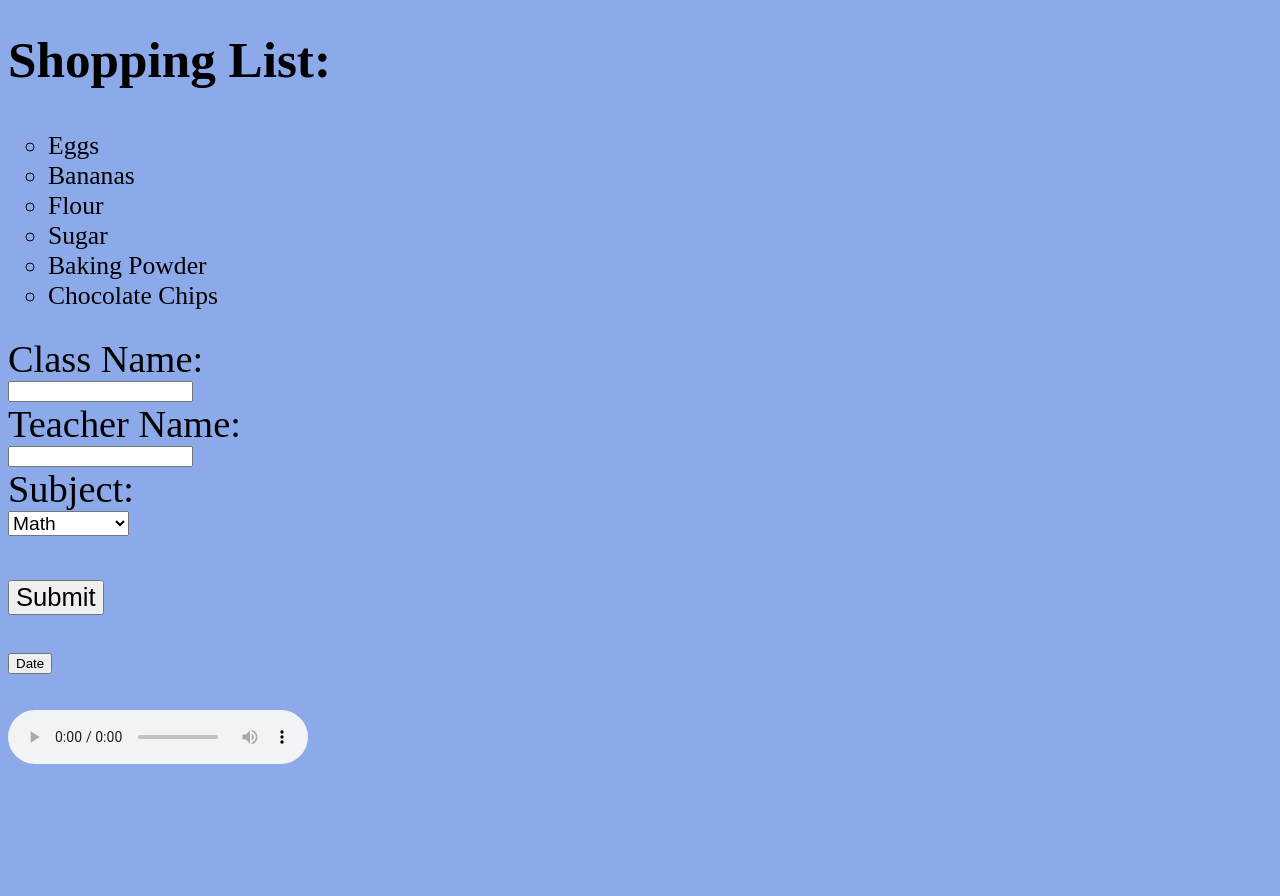
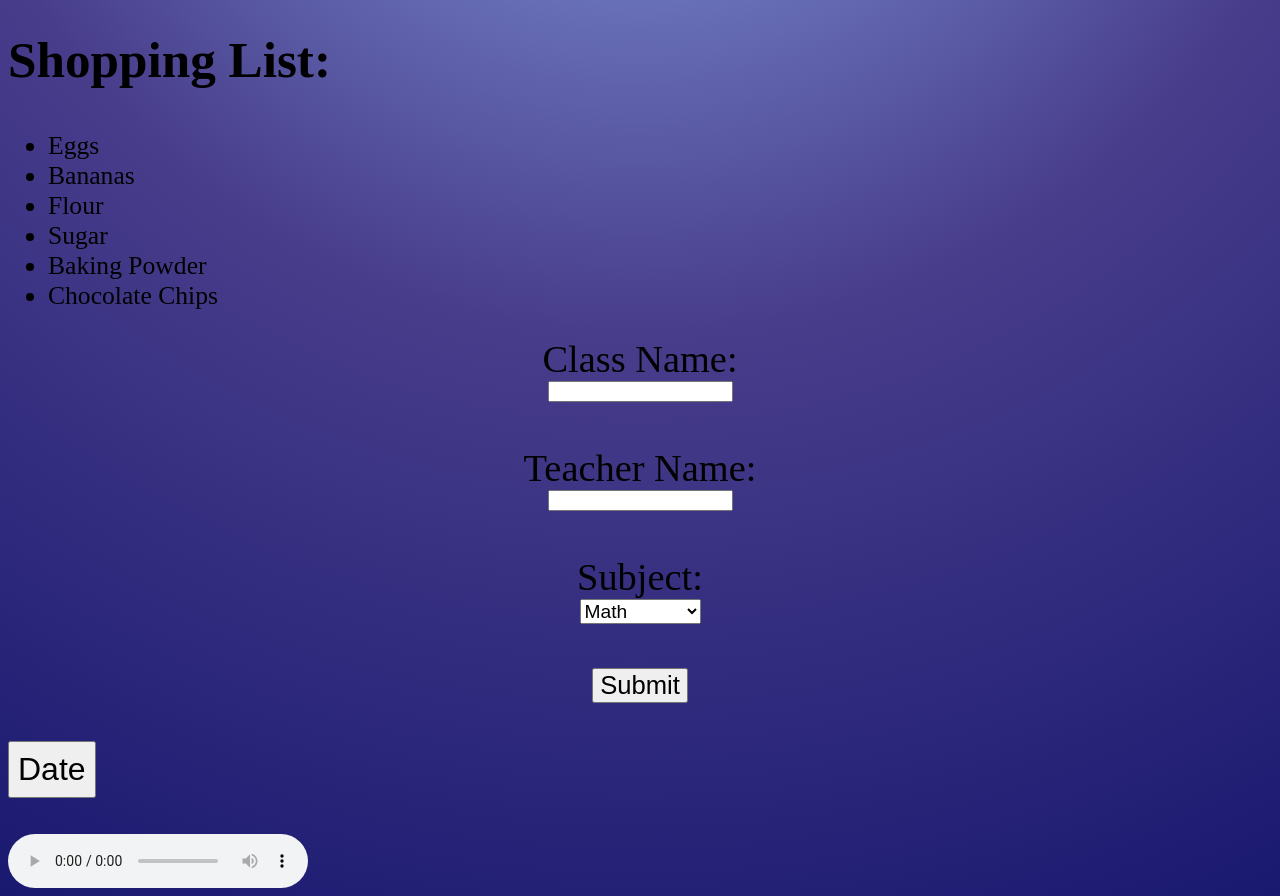
Before and after one commit to NikitaB2027/Learning-HTML, a plain HTML site: page Index.html in a window 1280 px wide. Shown: the part 1660-2556 px from the top of the page. Before the commit the page ends 2432 px from the top, so only its background shows below. Drawn offline with Linux system fonts and the light colour scheme.

Commit message:
Gradient background

```diff
--- a/Index.html
+++ b/Index.html
@@ -2,14 +2,14 @@
 <head>
     <meta name="viewport" content="width=device-width, initial-scale=1.0">
     <title>Learning HTML</title>
-    <link rel="stylesheet" href="styles.css">
+    <link rel="stylesheet" href="styles.css" >
      <link rel="icon" type="dino/png" href="dino.png">
 </head>
 
 <style>
     p {color: azure;}
 </style>
-<body style="background-color:rgb(140, 170, 233)">
+<body>
     <h1 style="font-size:10vw;color:aliceblue">My First HTML Page</h1>
     <p style="font-size:6vw">By: Nikita Baruah</p>
     <a style="font-size:3vw;" href="https://en.wikipedia.org/wiki/Dinosaur">Wikipedia page on dinosaurs!</a>
@@ -44,7 +44,7 @@
     </table>
 
      <h2 style="font-size:4vw;">Shopping List:</h2>
-     <ul style="list-style-type:circle; font-size:2vw;">
+     <ul style="font-size:2vw;">
         <li>Eggs</li>
         <li>Bananas</li>
         <li>Flour</li>
@@ -53,11 +53,11 @@
         <li>Chocolate Chips</li>
      </ul>
 
-     <form action="/action_page.php" target="_blank" method="get" style="font-size:3vw;">
+     <form action="/action_page.php" target="_blank" method="get" style="font-size:3vw; text-align:center;">
         <label for="cname">Class Name:</label><br>
-        <input type="text" id="cname" name="cname"><br>
+        <input type="text" id="cname" name="cname"><br><br>
         <label for="tname">Teacher Name:</label><br>
-        <input type="text" id="tname" name="tname"><br>
+        <input type="text" id="tname" name="tname"><br><br>
         <label for="sname">Subject:</label><br>
         <select id="sname" name="sname" style="font-size:1.5vw;">
             <option value="Math">Math</option>
@@ -70,7 +70,7 @@
         <input type="submit" value="Submit" style="font-size:2vw;">
      </form>
 
-     <button type="button" onclick="alert(new Date())">Date</button><br><br><br>
+     <button type="button" onclick="alert(new Date())" style="font-size:200%; text-align:center; padding: 8;">Date</button><br><br><br>
 
      <audio controls autoplay loop>
         <source src="Back To Me.mp3" type="audio/mp3">
--- a/styles.css
+++ b/styles.css
@@ -4,10 +4,14 @@ h1{
     margin-top: 70px;
 }
 
+body{
+     background: radial-gradient(circle, rgb(140, 170, 233), darkslateblue, midnightblue);
+}
 p{
     font-family: Calibri, serif;
      text-align:center;
 }
+
 
 
 table, th, td {
```
